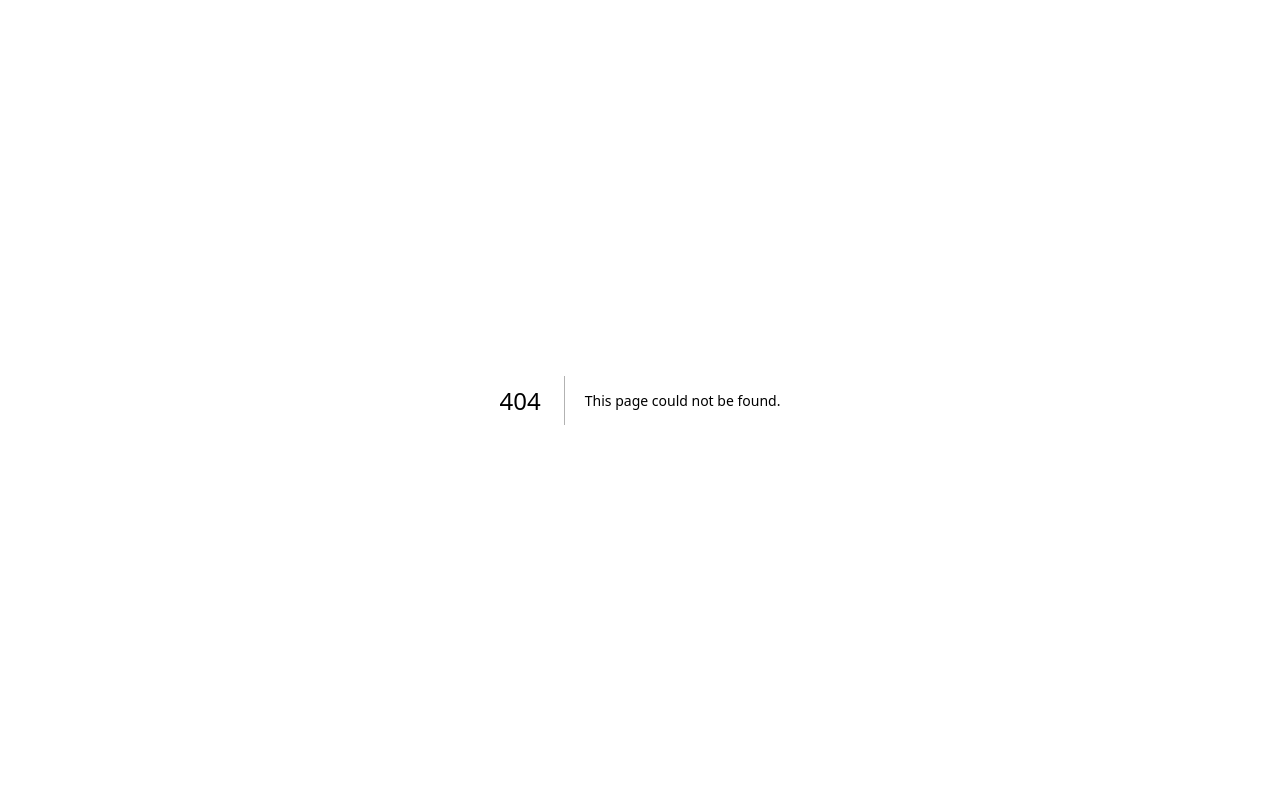
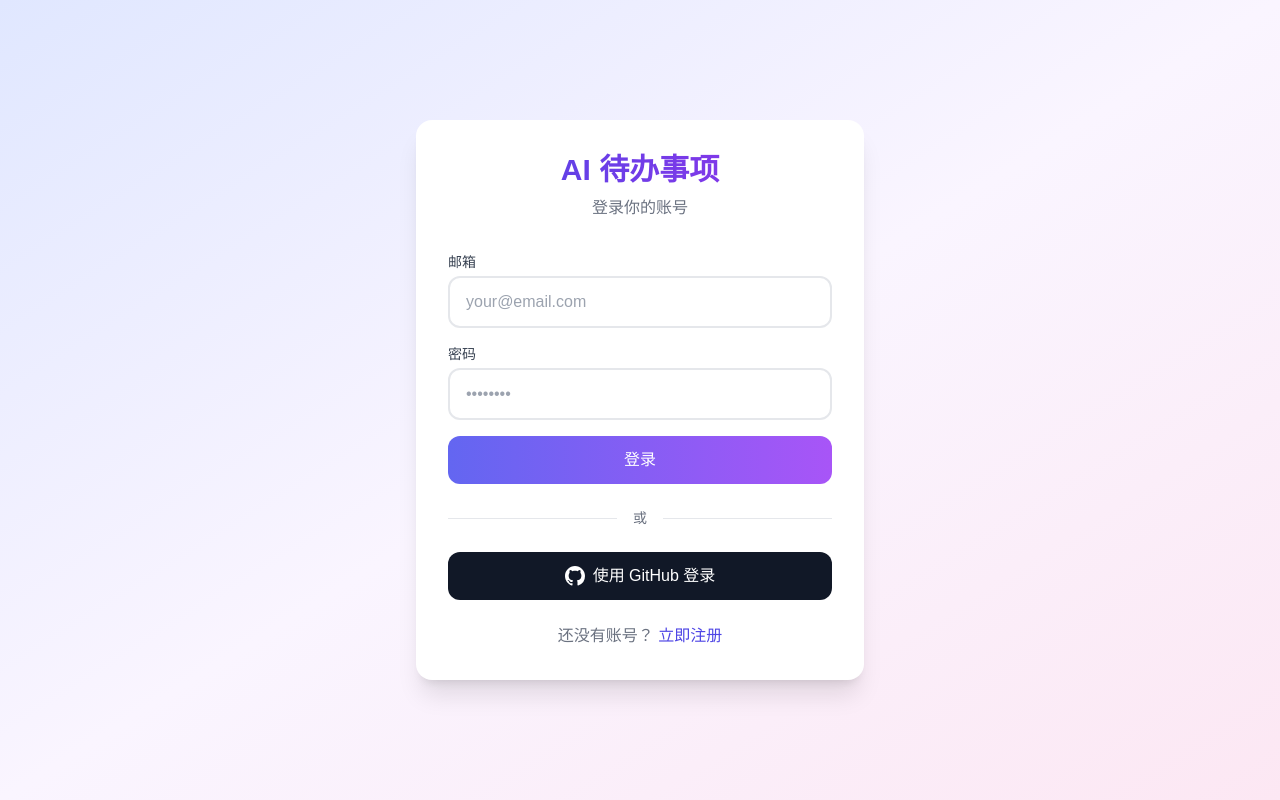
Before and after one commit to dengyh1993/Ai-ToDoList-Demo, a Next.js app: page /login in a window 1280 px wide. Before the commit this address had no page. Built offline with nearby package versions, Linux system fonts and the light colour scheme; no server answers.

Commit message:
feat(auth): 创建登录页面

```diff
--- /dev/null
+++ b/src/app/(auth)/login/page.tsx
@@ -0,0 +1,27 @@
+// src/app/(auth)/login/page.tsx
+import Link from 'next/link'
+import AuthForm from '@/app/components/AuthForm'
+
+export default function LoginPage() {
+  return (
+    <main className="min-h-screen bg-gradient-to-br from-indigo-100 via-purple-50 to-pink-100 flex items-center justify-center px-4">
+      <div className="bg-white rounded-2xl shadow-xl p-8 w-full max-w-md">
+        <div className="text-center mb-8">
+          <h1 className="text-3xl font-bold bg-gradient-to-r from-indigo-600 to-purple-600 bg-clip-text text-transparent">
+            AI 待办事项
+          </h1>
+          <p className="text-gray-500 mt-2">登录你的账号</p>
+        </div>
+
+        <AuthForm mode="login" />
+
+        <p className="text-center text-gray-500 mt-6">
+          还没有账号？{' '}
+          <Link href="/signup" className="text-indigo-600 hover:underline">
+            立即注册
+          </Link>
+        </p>
+      </div>
+    </main>
+  )
+}
```
